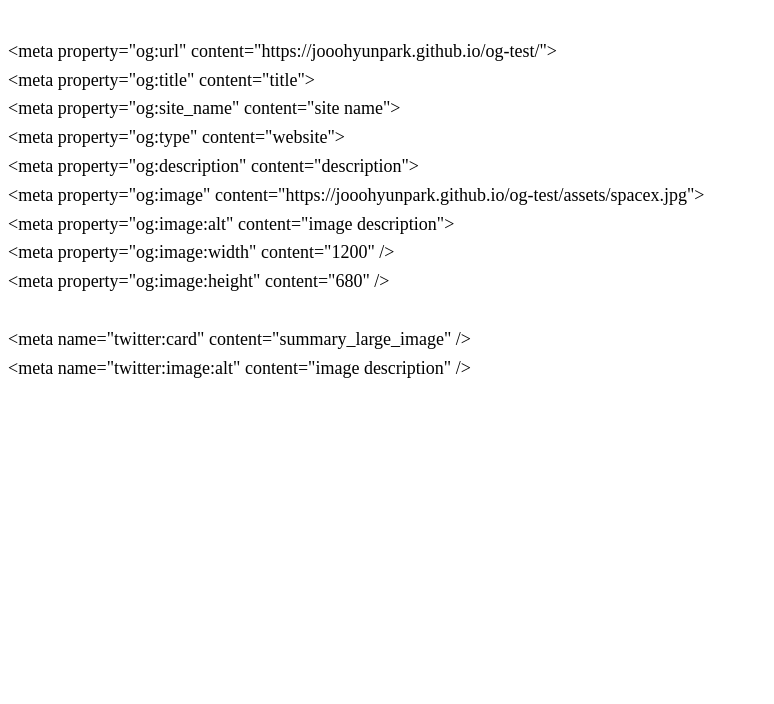
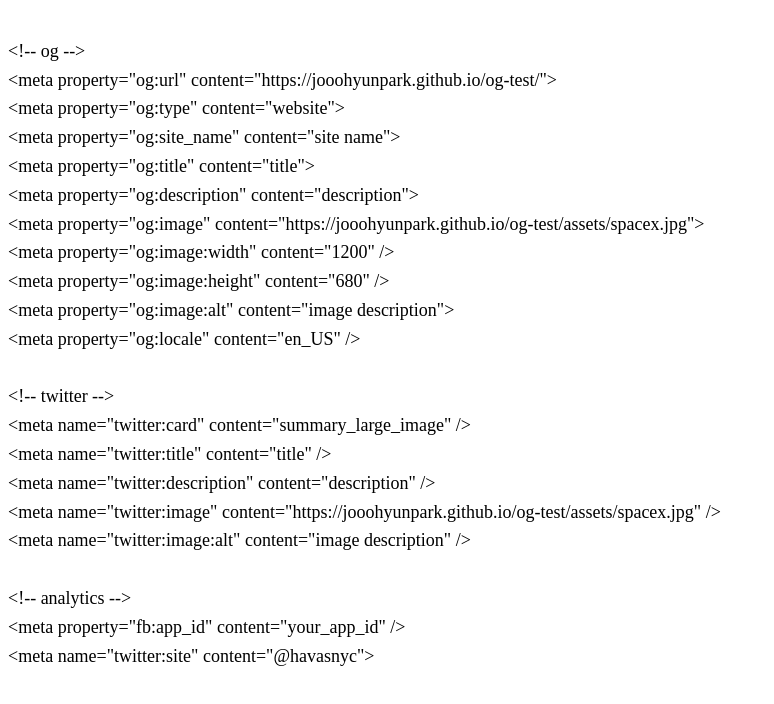
Before and after one commit to jooohyunpark/og-test, a plain HTML site: page index.html in a window 1280 px wide. Shown: the whole page, without its empty margins (0-774 px from the left). Drawn offline with Linux system fonts and the light colour scheme.

Commit message:
reorganize

```diff
--- a/index.html
+++ b/index.html
@@ -4,20 +4,29 @@
     <meta charset="UTF-8">
     <meta name="viewport" content="width=device-width, initial-scale=1.0">
 
-    <!--  -->
+    <!-- og -->
     <meta property="og:url" content="https://jooohyunpark.github.io/og-test/">
+    <meta property="og:type" content="website">
+    <meta property="og:site_name" content="site name">
     <meta property="og:title" content="title">
-    <meta property="og:site_name" content="site name">
-    <meta property="og:type" content="website">
     <meta property="og:description" content="description">
     <meta property="og:image" content="https://jooohyunpark.github.io/og-test/assets/spacex.jpg">
-    <meta property="og:image:alt" content="image description">
     <meta property="og:image:width" content="1200" />
     <meta property="og:image:height" content="680" />
+    <meta property="og:image:alt" content="image description">
+    <meta property="og:locale" content="en_US" />
 
+    <!-- twitter -->
     <meta name="twitter:card" content="summary_large_image" />
+    <meta name="twitter:title" content="title" />
+    <meta name="twitter:description" content="description" />
+    <meta name="twitter:image" content="https://jooohyunpark.github.io/og-test/assets/spacex.jpg" />
     <meta name="twitter:image:alt" content="image description" />
-    <!--  -->
+
+    <!--  analytics -->
+    <meta property="fb:app_id" content="your_app_id" />
+    <meta name="twitter:site" content="@havasnyc">
+
 
     <title>og test</title>
     <style>
@@ -30,18 +39,28 @@
 <body>
     <script>
         document.body.innerText = `
-        <meta property="og:url" content="https://jooohyunpark.github.io/og-test/">
+        <!-- og -->
+    <meta property="og:url" content="https://jooohyunpark.github.io/og-test/">
+    <meta property="og:type" content="website">
+    <meta property="og:site_name" content="site name">
     <meta property="og:title" content="title">
-    <meta property="og:site_name" content="site name">
-    <meta property="og:type" content="website">
     <meta property="og:description" content="description">
     <meta property="og:image" content="https://jooohyunpark.github.io/og-test/assets/spacex.jpg">
-    <meta property="og:image:alt" content="image description">
     <meta property="og:image:width" content="1200" />
     <meta property="og:image:height" content="680" />
+    <meta property="og:image:alt" content="image description">
+    <meta property="og:locale" content="en_US" />
 
+    <!-- twitter -->
     <meta name="twitter:card" content="summary_large_image" />
+    <meta name="twitter:title" content="title" />
+    <meta name="twitter:description" content="description" />
+    <meta name="twitter:image" content="https://jooohyunpark.github.io/og-test/assets/spacex.jpg" />
     <meta name="twitter:image:alt" content="image description" />
+
+    <!--  analytics -->
+    <meta property="fb:app_id" content="your_app_id" />
+    <meta name="twitter:site" content="@havasnyc">
     `
     </script>
 </body>
```
